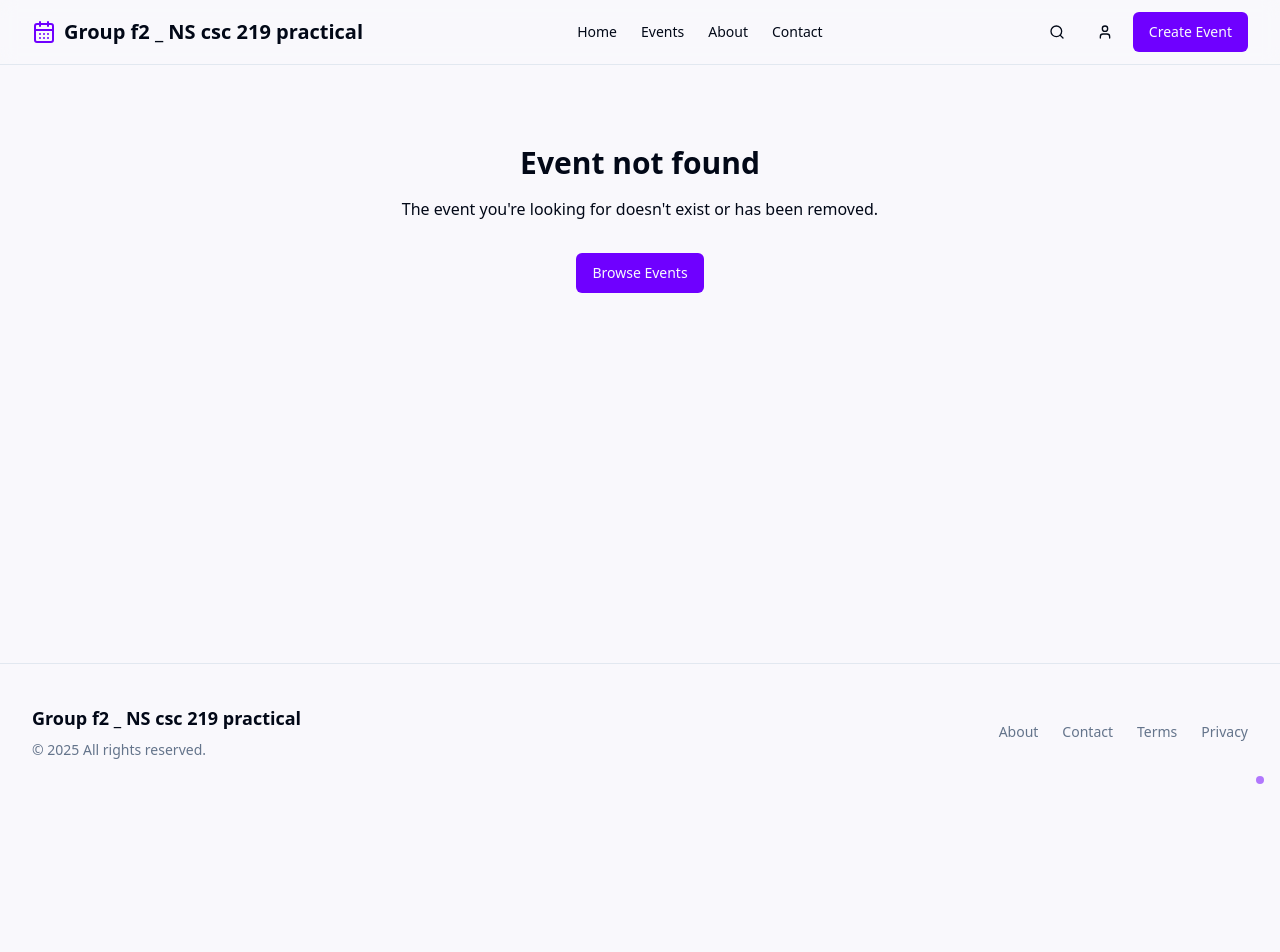
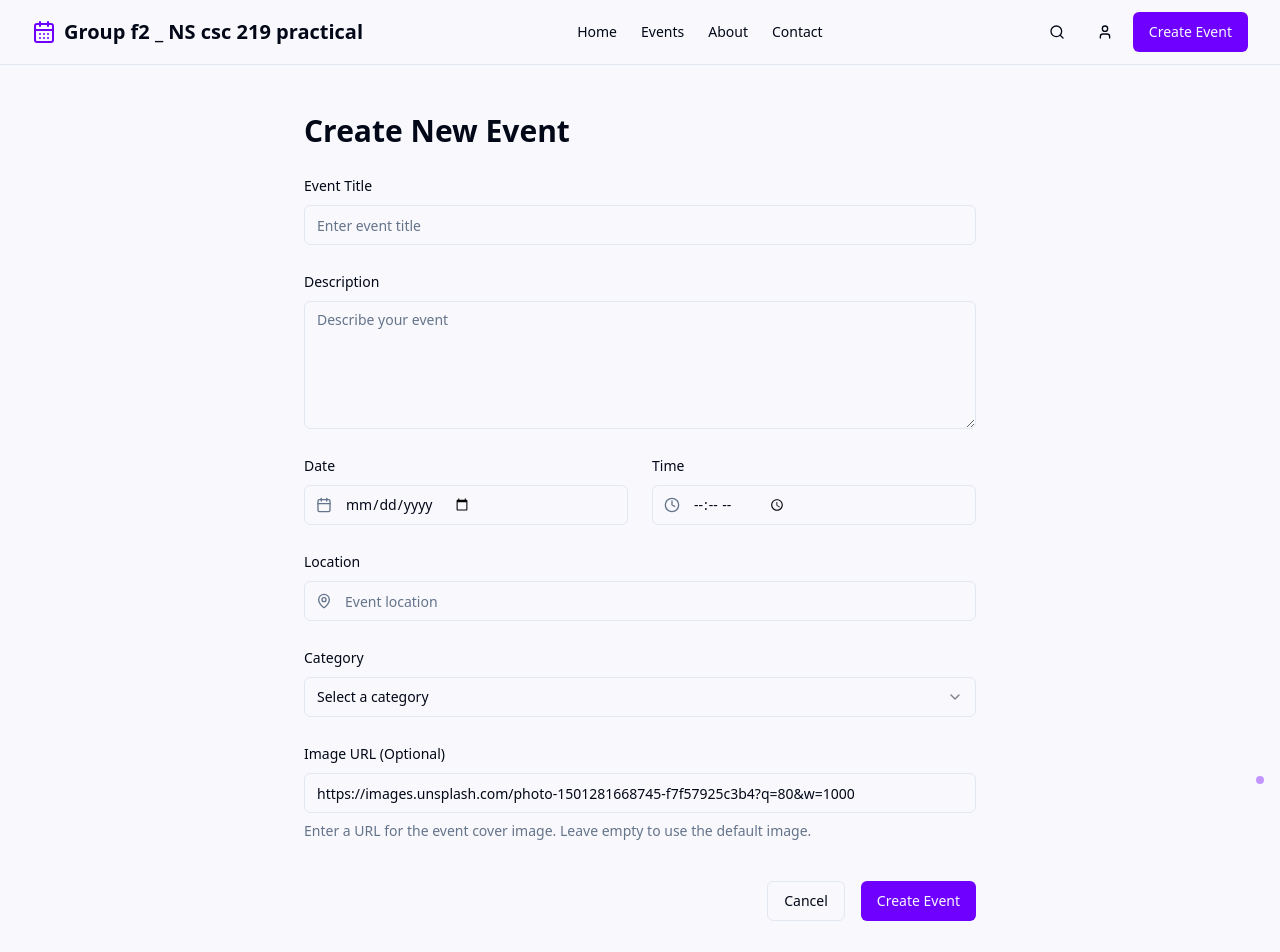
Before and after one commit to youngGee704/EMS, a React (Vite) app: page /events/new in a window 1280 px wide. Shown: the top 952 px of the page. Before the commit the page ends 800 px from the top, so only its background shows below. Built offline with nearby package versions, Linux system fonts and the light colour scheme.

Commit message:
Fix: Update developer link and add event creation
- Updated the developer link in the DevDot component.
- Implemented local storage for event data.
- Ensured event creation functionality.
- Addressed any related issues.

```diff
--- a/package.json
+++ b/package.json
@@ -40,6 +40,7 @@
     "@radix-ui/react-toggle-group": "^1.1.0",
     "@radix-ui/react-tooltip": "^1.1.4",
     "@tanstack/react-query": "^5.56.2",
+    "@types/uuid": "^10.0.0",
     "class-variance-authority": "^0.7.1",
     "clsx": "^2.1.1",
     "cmdk": "^1.0.0",
--- a/src/App.tsx
+++ b/src/App.tsx
@@ -7,6 +7,7 @@ import { BrowserRouter, Routes, Route } from "react-router-dom";
 import Index from "./pages/Index";
 import Events from "./pages/Events";
 import EventDetail from "./pages/EventDetail";
+import CreateEvent from "./pages/CreateEvent";
 import About from "./pages/About";
 import Contact from "./pages/Contact";
 import NotFound from "./pages/NotFound";
@@ -22,6 +23,7 @@ const App = () => (
         <Routes>
           <Route path="/" element={<Index />} />
           <Route path="/events" element={<Events />} />
+          <Route path="/events/new" element={<CreateEvent />} />
           <Route path="/events/:id" element={<EventDetail />} />
           <Route path="/about" element={<About />} />
           <Route path="/contact" element={<Contact />} />
--- a/src/components/ui/dev-dot.tsx
+++ b/src/components/ui/dev-dot.tsx
@@ -33,9 +33,9 @@ const DevDot = () => {
           <div className="space-y-4 py-4">
             <div className="flex flex-col items-center space-y-2">
               <img
-                src="https://github.com/identicons/innocent-goodness.png"
+                src="/lovable-uploads/6b72926b-06f3-4259-8429-69d079a5202e.png"
                 alt="Innocent Goodness"
-                className="h-20 w-20 rounded-full"
+                className="h-32 w-32 rounded-full object-cover"
               />
               <h3 className="text-lg font-semibold">Innocent Goodness</h3>
               <p className="text-center text-sm text-muted-foreground">
@@ -51,7 +51,7 @@ const DevDot = () => {
                 </a>
               </Button>
               <Button variant="outline" asChild>
-                <a href="https://github.com/innocent-goodness" target="_blank" rel="noopener noreferrer" className="flex items-center">
+                <a href="https://github.com/youngGee704" target="_blank" rel="noopener noreferrer" className="flex items-center">
                   <GithubIcon className="mr-2 h-4 w-4" />
                   GitHub
                 </a>
--- /dev/null
+++ b/src/pages/CreateEvent.tsx
@@ -0,0 +1,247 @@
+
+import React, { useState } from 'react';
+import { useNavigate } from 'react-router-dom';
+import MainLayout from '@/components/layout/MainLayout';
+import { Form, FormControl, FormDescription, FormField, FormItem, FormLabel, FormMessage } from '@/components/ui/form';
+import { Input } from '@/components/ui/input';
+import { Button } from '@/components/ui/button';
+import { Textarea } from '@/components/ui/textarea';
+import { Select, SelectContent, SelectItem, SelectTrigger, SelectValue } from '@/components/ui/select';
+import { useForm } from 'react-hook-form';
+import { useToast } from '@/hooks/use-toast';
+import { zodResolver } from '@hookform/resolvers/zod';
+import { z } from 'zod';
+import { v4 as uuidv4 } from 'uuid';
+import { CalendarIcon, Clock, MapPin, Users } from 'lucide-react';
+
+// Define the event schema
+const eventSchema = z.object({
+  title: z.string().min(3, 'Title must be at least 3 characters long'),
+  description: z.string().min(10, 'Description must be at least 10 characters long'),
+  date: z.string().min(1, 'Date is required'),
+  time: z.string().min(1, 'Time is required'),
+  location: z.string().min(3, 'Location must be at least 3 characters long'),
+  category: z.string().min(1, 'Category is required'),
+  image: z.string().optional(),
+});
+
+type EventFormValues = z.infer<typeof eventSchema>;
+
+const eventCategories = [
+  'Conference',
+  'Workshop',
+  'Seminar',
+  'Networking',
+  'Party',
+  'Concert',
+  'Exhibition',
+  'Sports',
+  'Other'
+];
+
+const defaultValues: Partial<EventFormValues> = {
+  title: '',
+  description: '',
+  date: '',
+  time: '',
+  location: '',
+  category: '',
+  image: 'https://images.unsplash.com/photo-1501281668745-f7f57925c3b4?q=80&w=1000',
+};
+
+const CreateEvent = () => {
+  const { toast } = useToast();
+  const navigate = useNavigate();
+
+  const form = useForm<EventFormValues>({
+    resolver: zodResolver(eventSchema),
+    defaultValues,
+  });
+
+  const onSubmit = (data: EventFormValues) => {
+    // Create a new event object
+    const newEvent = {
+      id: uuidv4(),
+      ...data,
+    };
+
+    // Get existing events from localStorage or initialize empty array
+    const existingEvents = JSON.parse(localStorage.getItem('events') || '[]');
+
+    // Add new event to the array
+    const updatedEvents = [...existingEvents, newEvent];
+
+    // Save to localStorage
+    localStorage.setItem('events', JSON.stringify(updatedEvents));
+
+    // Show success toast
+    toast({
+      title: "Event Created",
+      description: "Your event has been successfully created!",
+    });
+
+    // Navigate to the events page
+    navigate('/events');
+  };
+
+  return (
+    <MainLayout>
+      <div className="container py-12">
+        <div className="max-w-2xl mx-auto">
+          <h1 className="text-3xl font-bold mb-6">Create New Event</h1>
+
+          <Form {...form}>
+            <form onSubmit={form.handleSubmit(onSubmit)} className="space-y-6">
+              <FormField
+                control={form.control}
+                name="title"
+                render={({ field }) => (
+                  <FormItem>
+                    <FormLabel>Event Title</FormLabel>
+                    <FormControl>
+                      <Input placeholder="Enter event title" {...field} />
+                    </FormControl>
+                    <FormMessage />
+                  </FormItem>
+                )}
+              />
+
+              <FormField
+                control={form.control}
+                name="description"
+                render={({ field }) => (
+                  <FormItem>
+                    <FormLabel>Description</FormLabel>
+                    <FormControl>
+                      <Textarea
+                        placeholder="Describe your event"
+                        className="min-h-32"
+                        {...field}
+                      />
+                    </FormControl>
+                    <FormMessage />
+                  </FormItem>
+                )}
+              />
+
+              <div className="grid grid-cols-1 md:grid-cols-2 gap-6">
+                <FormField
+                  control={form.control}
+                  name="date"
+                  render={({ field }) => (
+                    <FormItem>
+                      <FormLabel>Date</FormLabel>
+                      <FormControl>
+                        <div className="relative">
+                          <CalendarIcon className="absolute left-3 top-1/2 -translate-y-1/2 h-4 w-4 text-muted-foreground" />
+                          <Input type="date" className="pl-10" {...field} />
+                        </div>
+                      </FormControl>
+                      <FormMessage />
+                    </FormItem>
+                  )}
+                />
+
+                <FormField
+                  control={form.control}
+                  name="time"
+                  render={({ field }) => (
+                    <FormItem>
+                      <FormLabel>Time</FormLabel>
+                      <FormControl>
+                        <div className="relative">
+                          <Clock className="absolute left-3 top-1/2 -translate-y-1/2 h-4 w-4 text-muted-foreground" />
+                          <Input type="time" className="pl-10" {...field} />
+                        </div>
+                      </FormControl>
+                      <FormMessage />
+                    </FormItem>
+                  )}
+                />
+              </div>
+
+              <FormField
+                control={form.control}
+                name="location"
+                render={({ field }) => (
+                  <FormItem>
+                    <FormLabel>Location</FormLabel>
+                    <FormControl>
+                      <div className="relative">
+                        <MapPin className="absolute left-3 top-1/2 -translate-y-1/2 h-4 w-4 text-muted-foreground" />
+                        <Input placeholder="Event location" className="pl-10" {...field} />
+                      </div>
+                    </FormControl>
+                    <FormMessage />
+                  </FormItem>
+                )}
+              />
+
+              <FormField
+                control={form.control}
+                name="category"
+                render={({ field }) => (
+                  <FormItem>
+                    <FormLabel>Category</FormLabel>
+                    <Select
+                      onValueChange={field.onChange}
+                      defaultValue={field.value}
+                    >
+                      <FormControl>
+                        <SelectTrigger>
+                          <SelectValue placeholder="Select a category" />
+                        </SelectTrigger>
+                      </FormControl>
+                      <SelectContent>
+                        {eventCategories.map((category) => (
+                          <SelectItem key={category} value={category}>
+                            {category}
+                          </SelectItem>
+                        ))}
+                      </SelectContent>
+                    </Select>
+                    <FormMessage />
+                  </FormItem>
+                )}
+              />
+
+              <FormField
+                control={form.control}
+                name="image"
+                render={({ field }) => (
+                  <FormItem>
+                    <FormLabel>Image URL (Optional)</FormLabel>
+                    <FormControl>
+                      <Input
+                        placeholder="Enter image URL"
+                        {...field}
+                        value={field.value || ''}
+                      />
+                    </FormControl>
+                    <FormDescription>
+                      Enter a URL for the event cover image. Leave empty to use the default image.
+                    </FormDescription>
+                    <FormMessage />
+                  </FormItem>
+                )}
+              />
+
+              <div className="pt-4 flex justify-end space-x-4">
+                <Button
+                  type="button"
+                  variant="outline"
+                  onClick={() => navigate('/events')}
+                >
+                  Cancel
+                </Button>
+                <Button type="submit">Create Event</Button>
+              </div>
+            </form>
+          </Form>
+        </div>
+      </div>
+    </MainLayout>
+  );
+};
+
+export default CreateEvent;
--- a/src/pages/Events.tsx
+++ b/src/pages/Events.tsx
@@ -1,5 +1,5 @@
 
-import React, { useState } from 'react';
+import React, { useState, useEffect } from 'react';
 import MainLayout from '@/components/layout/MainLayout';
 import EventCard from '@/components/events/EventCard';
 import { mockEvents } from '@/data/mockEvents';
@@ -10,12 +10,21 @@ import { Search } from 'lucide-react';
 const Events = () => {
   const [searchTerm, setSearchTerm] = useState('');
   const [categoryFilter, setCategoryFilter] = useState('all');
+  const [events, setEvents] = useState([...mockEvents]);
+
+  // Load events from localStorage on component mount
+  useEffect(() => {
+    const localEvents = JSON.parse(localStorage.getItem('events') || '[]');
+    if (localEvents.length > 0) {
+      setEvents([...localEvents, ...mockEvents]);
+    }
+  }, []);
 
   // Get unique categories
-  const categories = Array.from(new Set(mockEvents.map(event => event.category)));
+  const categories = Array.from(new Set(events.map(event => event.category)));
 
   // Filter events based on search term and category
-  const filteredEvents = mockEvents.filter(event => {
+  const filteredEvents = events.filter(event => {
     const matchesSearch = event.title.toLowerCase().includes(searchTerm.toLowerCase()) ||
                           event.description.toLowerCase().includes(searchTerm.toLowerCase());
     const matchesCategory = categoryFilter === 'all' || event.category === categoryFilter;
```
Also changed, not shown: public/lovable-uploads/6b72926b-06f3-4259-8429-69d079a5202e.png (added), 1 other file (tests, documents, lock files or other folders).
